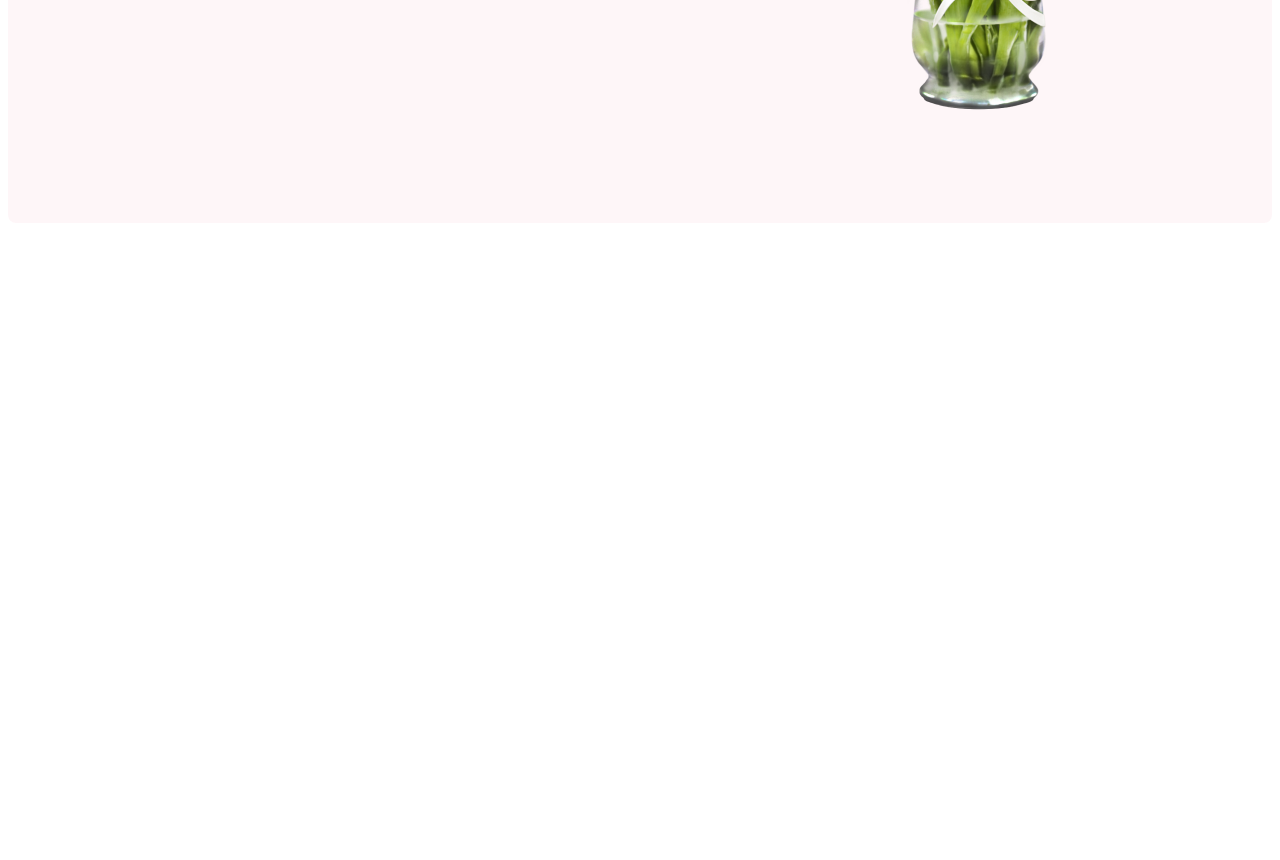
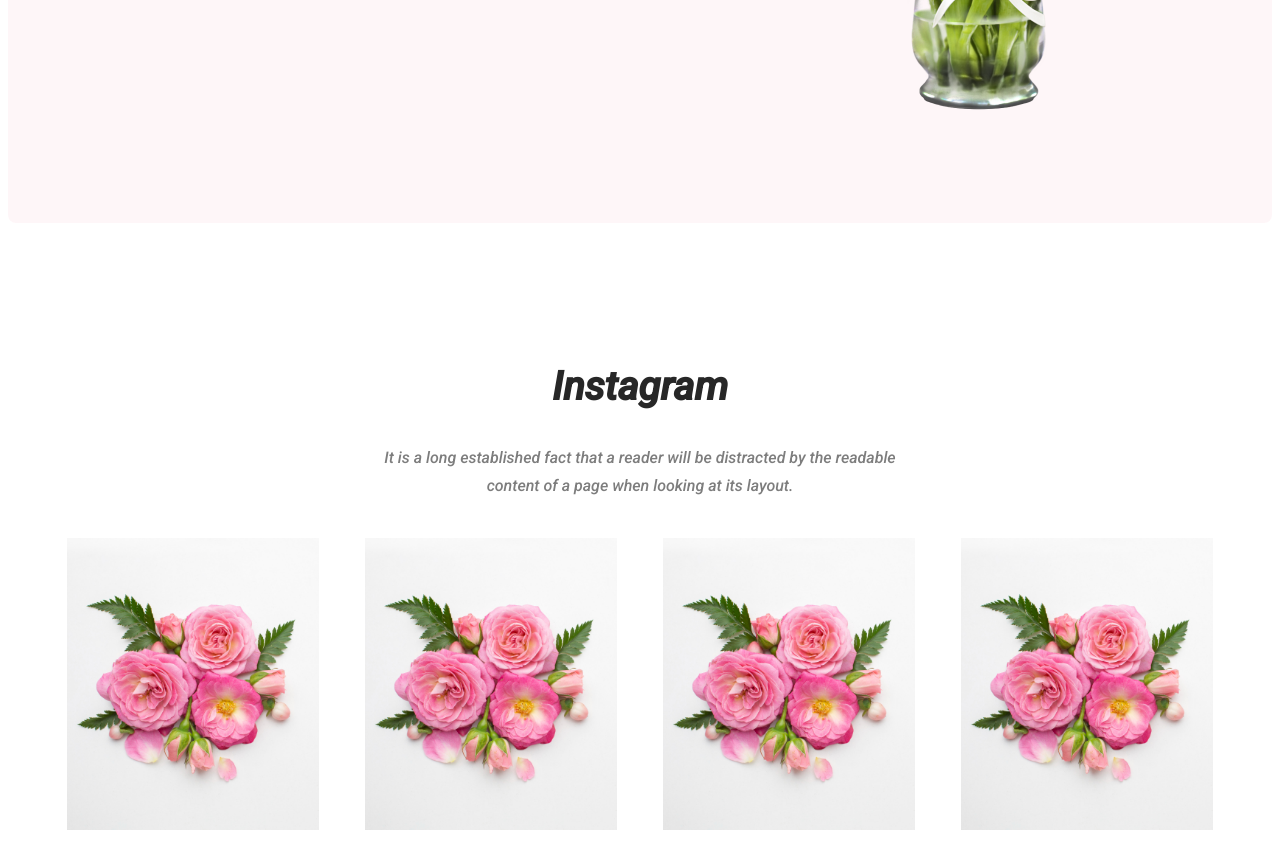
Before and after one commit to iqbalallama/flower-shop, a plain HTML site: page index.html in a window 1280 px wide. Shown: the part 1974-2834 px from the top of the page. Before the commit the page ends 2205 px from the top, so only its background shows below. Drawn offline with Linux system fonts and the light colour scheme.

Commit message:
insta added

```diff
--- a/css/style.css
+++ b/css/style.css
@@ -138,4 +138,44 @@ body{
     .deal-text{
         text-align: center;
     }
+
+    .instagram{
+        display: flex;
+        justify-content: center;
+        align-items: center;
+        flex-direction: column;
+        margin-top: 100px;
+    }
+    .insta-title{
+        color: #272727;
+        font-size: 40px;
+        font-style: normal;
+        font-weight: 800;
+        line-height: normal;
+        margin-bottom: 18px;
+    }
+    .insta-detail{
+        color: rgba(39, 39, 39, 0.60);
+        font-size: 16px;
+        font-style: normal;
+        font-weight: 400;
+        line-height: 28px;
+        text-align: center;
+    }
+    .insta-pic{
+        width: 280px;
+        height: 336px;
+        display: flex;
+        justify-content: center;
+        align-items: center;
+    }
+    .instagram-image{
+        display: flex;
+        justify-content: center;
+        align-items: center;
+        gap:18px;
+    }
+    .pic-flower{
+        width: 90%;
+    }
 /* main part */
--- a/index.html
+++ b/index.html
@@ -58,6 +58,26 @@
                 <img class="deal-picture" src="images/pngwing 8.png">
             </div>
         </section>
+        <section class="instagram">
+            <h3 class="insta-title">Instagram</h3>
+            <p class="insta-detail">
+                It is a long established fact that a reader will be distracted by the readable<br> content of a page when looking at its layout.
+            </p>
+            <div class="instagram-image">
+                <div class="insta-pic">
+                    <img class="pic-flower" src="images/Flower 01.png">
+                </div>
+                <div class="insta-pic">
+                    <img class="pic-flower" src="images/Flower 01.png">
+                </div>
+                <div class="insta-pic">
+                    <img class="pic-flower" src="images/Flower 01.png">
+                </div>
+                <div class="insta-pic">
+                    <img class="pic-flower" src="images/Flower 01.png">
+                </div>
+            </div>
+        </section>
     </main>
     <!-- main part -->
     <!-- footer part -->
```
